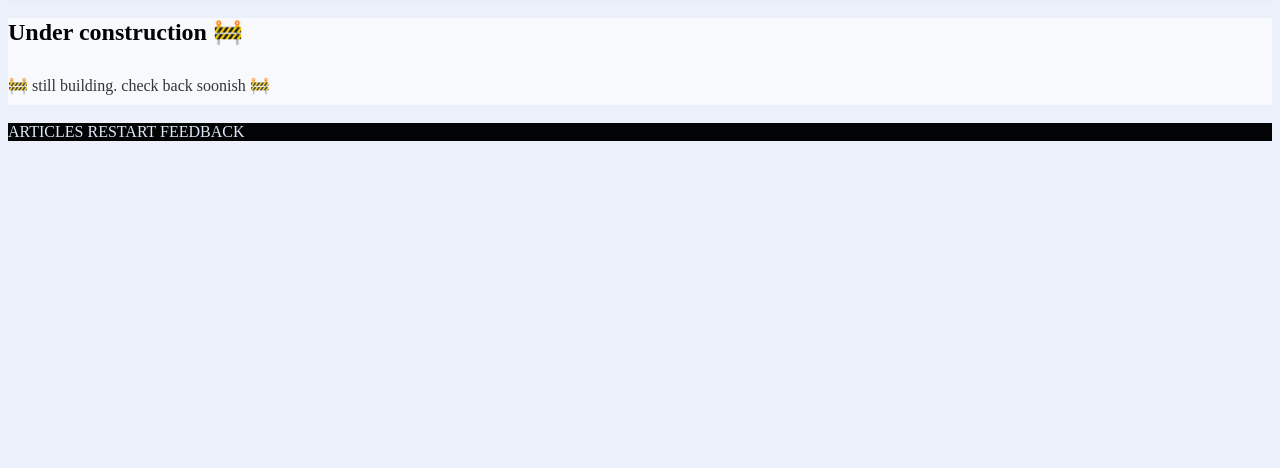
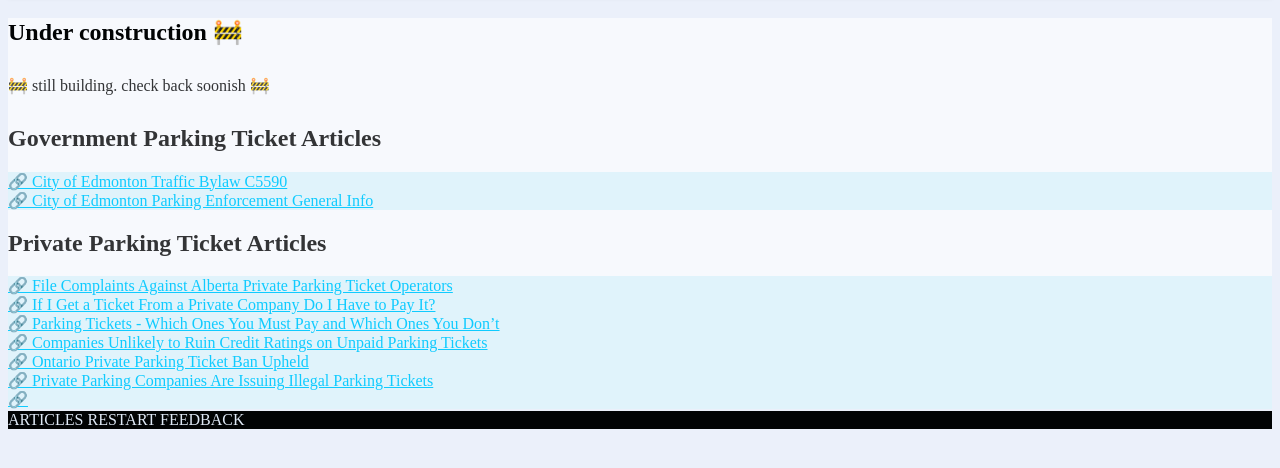
Before and after one commit to tayv/parkadoo, a website: page articles.html in a window 1280 px wide. Shown: the part 30-498 px from the top of the page. Drawn offline with Linux system fonts and the light colour scheme.

Commit message:
Added links to article page

```diff
--- a/articles.html
+++ b/articles.html
@@ -23,6 +23,22 @@
             <h1 class="field-label-large">Under construction 🚧</h1>
             <p class="p-letter">🚧 still building. check back soonish 🚧</p>
         </div>
+      </section class="section-container">
+      <section>
+        <h2>Government Parking Ticket Articles</h2>
+        <div class="article-box"><a href="https://www.edmonton.ca/documents/Bylaws/C5590.pdf" target="_blank" rel="noopener noreferrer">🔗  City of Edmonton Traffic Bylaw C5590</a></div>
+        <div class="article-box"><a href="https://www.edmonton.ca/city_government/bylaws/parking-enforcement-services.aspx" target="_blank" rel="noopener noreferrer">🔗  City of Edmonton Parking Enforcement General Info</a></div>
+      </section>
+
+      <section>
+        <h2>Private Parking Ticket Articles</h2>
+        <div class="article-box"><a href="http://www.servicealberta.ca/" target="_blank" rel="noopener noreferrer">🔗  File Complaints Against Alberta Private Parking Ticket Operators</a></div>
+        <div class="article-box"><a href="https://www.theglobeandmail.com/globe-drive/culture/commuting/if-i-get-a-ticket-from-a-private-company-do-i-have-to-pay-it/article22458805/" target="_blank" rel="noopener noreferrer">🔗  If I Get a Ticket From a Private Company Do I Have to Pay It?</a></div>
+        <div class="article-box"><a href="https://globalnews.ca/news/1694520/parking-tickets-which-ones-you-must-pay-and-which-ones-you-dont/ " target="_blank" rel="noopener noreferrer">🔗  Parking Tickets - Which Ones You Must Pay and Which Ones You Don’t</a></div>
+        <div class="article-box"><a href="https://calgary.ctvnews.ca/companies-unlikely-to-ruin-credit-ratings-on-unpaid-parking-tickets-1.567425" target="_blank" rel="noopener noreferrer">🔗  Companies Unlikely to Ruin Credit Ratings on Unpaid Parking Tickets</a></div>
+        <div class="article-box"><a href="https://www.thestar.com/news/2007/09/22/private_parking_ticket_ban_upheld.html" target="_blank" rel="noopener noreferrer">🔗  Ontario Private Parking Ticket Ban Upheld</a></div>
+        <div class="article-box"><a href="https://www.vice.com/en_us/article/4wbwpw/private-parking-companies-are-issuing-illegal-parking-tickets-623" target="_blank" rel="noopener noreferrer">🔗  Private Parking Companies Are Issuing Illegal Parking Tickets</a></div>
+        <div class="article-box"><a href="" target="_blank" rel="noopener noreferrer">🔗  </a></div>
       </section>
     </div>
   </main>
--- a/styles/colors.css
+++ b/styles/colors.css
@@ -281,3 +281,8 @@
   box-shadow: inset 0 0 0 1.5px var(--primary-color-300) !important; /* To override standard secondary CTA border */
   background-color: var(--primary-color-300);
 }
+
+/* ARTICLE PAGES SPECIFIC STYLES */
+.article-box {
+  background-color: var(--bkgd-alt-color);
+}
--- a/styles/styles.css
+++ b/styles/styles.css
@@ -529,23 +529,9 @@
 }
 
 
-/* Mobile Styles */
-@media only screen and (max-width: 400px) {
-  .questionnaire-container,
-  .letter-container {
-    background-color: #D6E9FE; /* Light Blue */
-  }
+/* ARTICLES SECTION STYLES */
+.article-box{
+  padding: 1% 2% 1% 2%;
+  border-radius: 8px;
+  margin-bottom: 2%;
 }
-
-/* Tablet Styles */
-@media only screen and (min-width: 401px) and (max-width: 960px) {
-  .questionnaire-container,
-  .letter-container {
-    background-color: #F5CF8E; /* Yellow */
-  }
-}
-
-/* Desktop Styles */
-@media only screen and (min-width: 961px) {
-
-}
```
